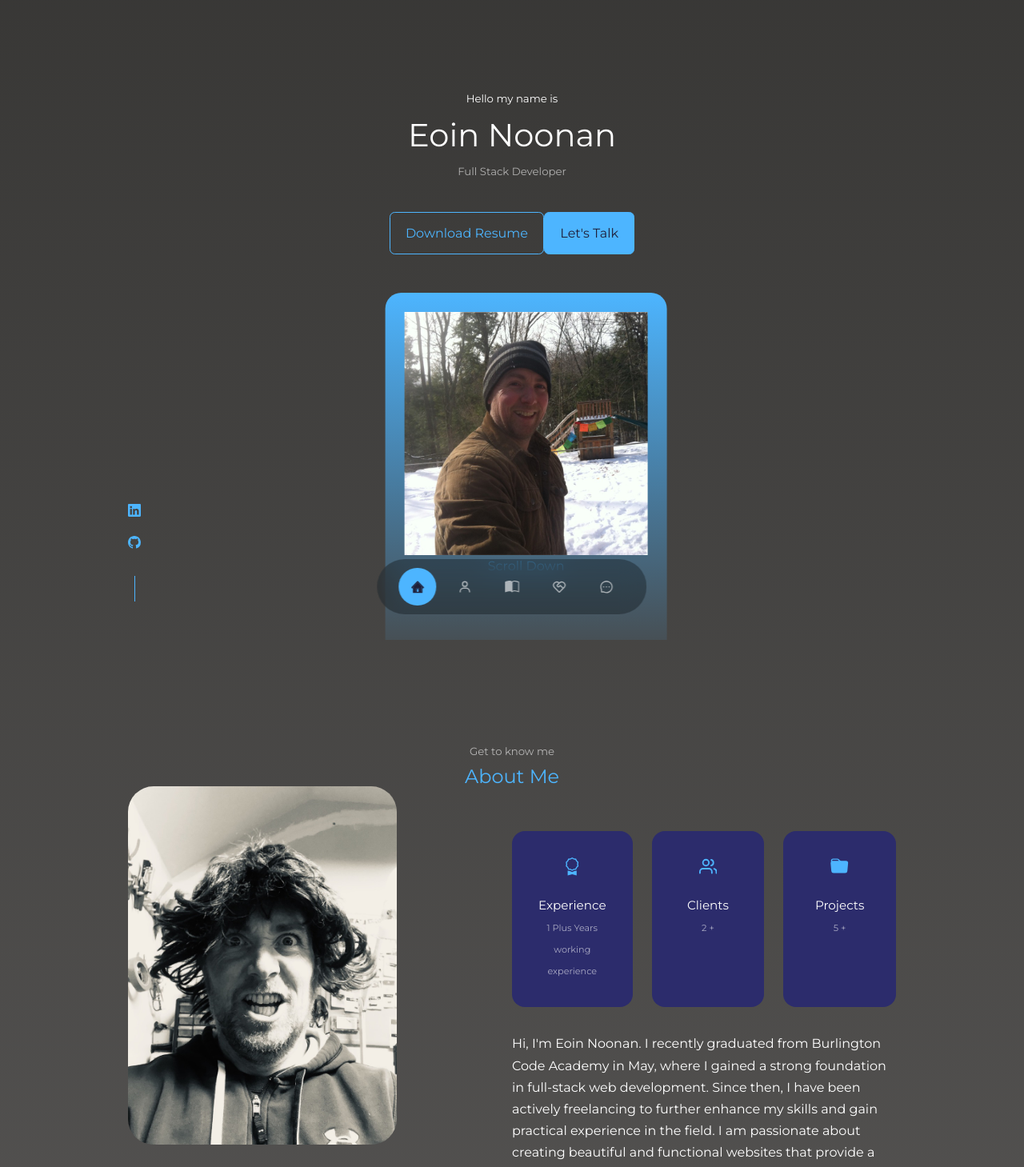
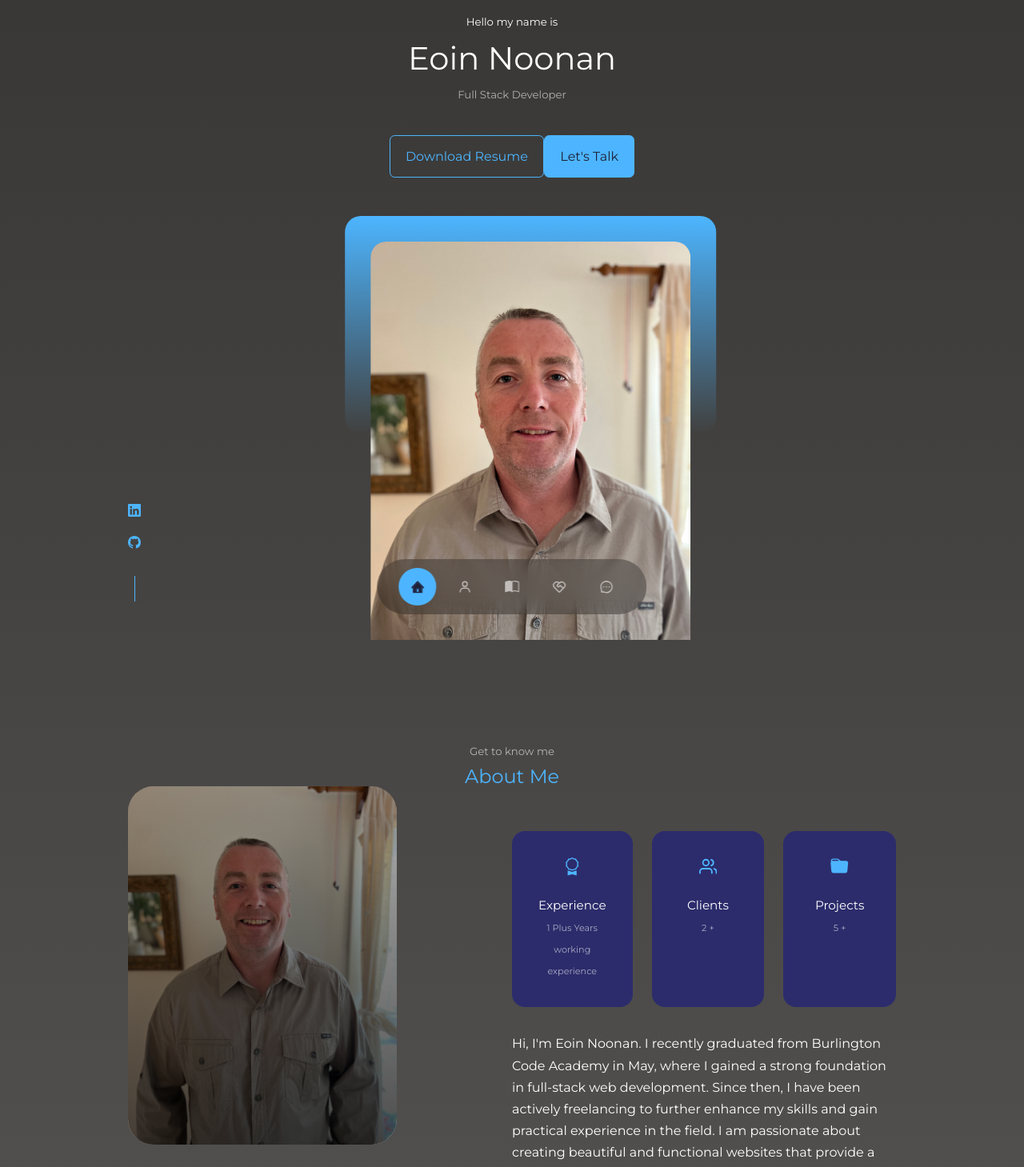
Before and after one commit to eoinmoney78/react-portfolio-website-1, a React (Create React App) app: page / in a window 1280 px wide. Shown: the top 1459 px of the page at 80% size. Built offline with nearby package versions, Linux system fonts and the light colour scheme.

Commit message:
update headshot

```diff
--- a/src/components/about/About.jsx
+++ b/src/components/about/About.jsx
@@ -1,6 +1,6 @@
 import React from 'react'
 import './about.css';
-import ME from '../../assets/eoin-dev.jpeg';
+import ME from '../../assets/eoin-headshot-2.jpg';
 import{BsAward} from 'react-icons/bs';
 import {FiUsers} from 'react-icons/fi';
 import {BsFolderFill} from 'react-icons/bs';
@@ -13,6 +13,7 @@ const About = () => {
       <div className="container about_container">
         <div className="about_me">
           <div className="about_me-image">
+          <div className="gradient-overlay"></div>
             <img src={ME} alt="me" />
           </div>
         </div>
--- a/src/components/about/about.css
+++ b/src/components/about/about.css
@@ -13,11 +13,26 @@
      place-items: center;
 }
 .about_me-image {
+  position: relative;
     border-radius: 2rem;
     overflow: hidden;
     transform-origin: center;
     transition: transform 1s ease-in-out;
   }
+  .about_me-image img {
+    display: block;
+    width: 100%;
+    height: auto;
+}
+.gradient-overlay {
+  position: absolute;
+  top: 0;
+  left: 0;
+  right: 0;
+  bottom: 0;
+  background: linear-gradient(rgba(0, 0, 0, 0.3), rgba(0, 0, 0, 0.7)); /* Change the rgba values to control the gradient's opacity */
+  z-index: 1;
+}
 
   .about_me-image:hover {
     transform: rotate(10deg);
--- a/src/components/header/Header.jsx
+++ b/src/components/header/Header.jsx
@@ -1,7 +1,7 @@
 import React from 'react'
 import './header.css';
 import CTA from '../Cta';
-import ME from '../../assets/me.jpg';
+import ME from '../../assets/eoin-headshot-1.jpg';
 import Headersocials from './Headersocials';
 const Header = () => {
   return (
--- a/src/components/header/header.css
+++ b/src/components/header/header.css
@@ -1,6 +1,6 @@
 header {
     height: 100vh;
-    padding-top: 7rem;
+    padding-top: 1rem;
     overflow: hidden;
 
 }
@@ -9,6 +9,10 @@ header {
     text-align: center;
     height: 100%;
     position: relative;
+}
+img {
+    border-radius: 20px;
+
 }
 
 /* ---------- CTA------------*/
@@ -47,14 +51,14 @@ header {
 
 .me {
     background: linear-gradient(var(--color-primary), transparent);
-    width: 22rem;
-    height: 30rem;
+    width: 29rem;
+    height: 17rem;
     position: absolute;
     left: 50%;
     transform: translate(-45%);
     margin-top: 3rem;
-    overflow: hidden;
-    padding: 1.5rem 1.5rem 1.5rem 1.5rem;
+    /* overflow: hidden; */
+    padding: 2rem 2rem 2rem 2rem;
    border-radius: 20px;
 }
 
--- a/src/components/testimonials/Testimonials.jsx
+++ b/src/components/testimonials/Testimonials.jsx
@@ -15,24 +15,24 @@ const data = [
   {
     avatar: AVTR1,
     name: 'Jeremy woods',
-    review: 'Working with Eoin on our cabinet refacing website was a game-changer. The site not only captures the essence of our brand but also makes it easier for our clients to navigate and book services. The attention to detail, coupled with an intuitive design, has led to increased traffic and client engagement. I appreciate the professionalism and timely delivery. Highly recommended for anyone looking to elevate their online presence.'
-  },
-{
-  avatar: AVTR2,
-  name: 'Tina Turner',
-  review: 'Lorem ipsum, dolor sit amet consectetur adipisicing elit. Porro necessitatibus fugiat, repellendus aliquam quisquam quos tenetur neque aspernatur eligendi minus enim culpa nobis quasi facilis.'
-},
-{
-avatar: AVTR3,
-name: 'Rickey Bobby',
-review: 'Lorem ipsum, dolor sit amet consectetur adipisicing elit. Porro necessitatibus fugiat, repellendus aliquam quisquam quos tenetur neque aspernatur eligendi minus enim culpa nobis quasi facilis.'
-},
-{
-avatar: AVTR4,
-name: 'dink Dinklage',
-review: 'Lorem ipsum, dolor sit amet consectetur adipisicing elit. Porro necessitatibus fugiat, repellendus aliquam quisquam quos tenetur neque aspernatur eligendi minus enim culpa nobis quasi facilis.'
-}
-];
+    review: "Collaborating with Eoin on the development of our website dedicated to wooden artwork and custom wood pieces was nothing short of exceptional. Throughout the project, Eoin demonstrated a keen understanding of our brand, which is now beautifully encapsulated in the site's design. The layout is not only visually appealing but also user-friendly, ensuring our clients can effortlessly navigate and access our services. His meticulous attention to detail and intuitive design sense promises to amplify our site traffic and client interaction once we go live. Beyond his technical prowess, Eoin's professionalism and adherence to deadlines stood out, making the entire experience smooth and hassle-free. While the site is in its final stages of launching, I am already confident in recommending Eoin to anyone aiming to enhance their digital footprint."
+  }
+// {
+//   avatar: AVTR2,
+//   name: 'Tina Turner',
+//   review: 'Lorem ipsum, dolor sit amet consectetur adipisicing elit. Porro necessitatibus fugiat, repellendus aliquam quisquam quos tenetur neque aspernatur eligendi minus enim culpa nobis quasi facilis.'
+// },
+// {
+// avatar: AVTR3,
+// name: 'Rickey Bobby',
+// review: 'Lorem ipsum, dolor sit amet consectetur adipisicing elit. Porro necessitatibus fugiat, repellendus aliquam quisquam quos tenetur neque aspernatur eligendi minus enim culpa nobis quasi facilis.'
+// },
+// {
+// avatar: AVTR4,
+// name: 'dink Dinklage',
+// review: 'Lorem ipsum, dolor sit amet consectetur adipisicing elit. Porro necessitatibus fugiat, repellendus aliquam quisquam quos tenetur neque aspernatur eligendi minus enim culpa nobis quasi facilis.'
+// }
+ ];
 
 
 
--- a/src/components/testimonials/testimonials.css
+++ b/src/components/testimonials/testimonials.css
@@ -22,14 +22,7 @@
     user-select: none;
 }
 
-.testimonial {
-    background: var(--color-bg-variant);
-    text-align: center;
-    padding: 2rem;
-    border-radius: 2rem;
-    user-select: none;
 
-}
 
 .client_review {
     color:  var(--color-light);
```
Also changed, not shown: src/assets/eoin-headshot-1.jpg (added), src/assets/eoin-headshot-2.jpg (added).
